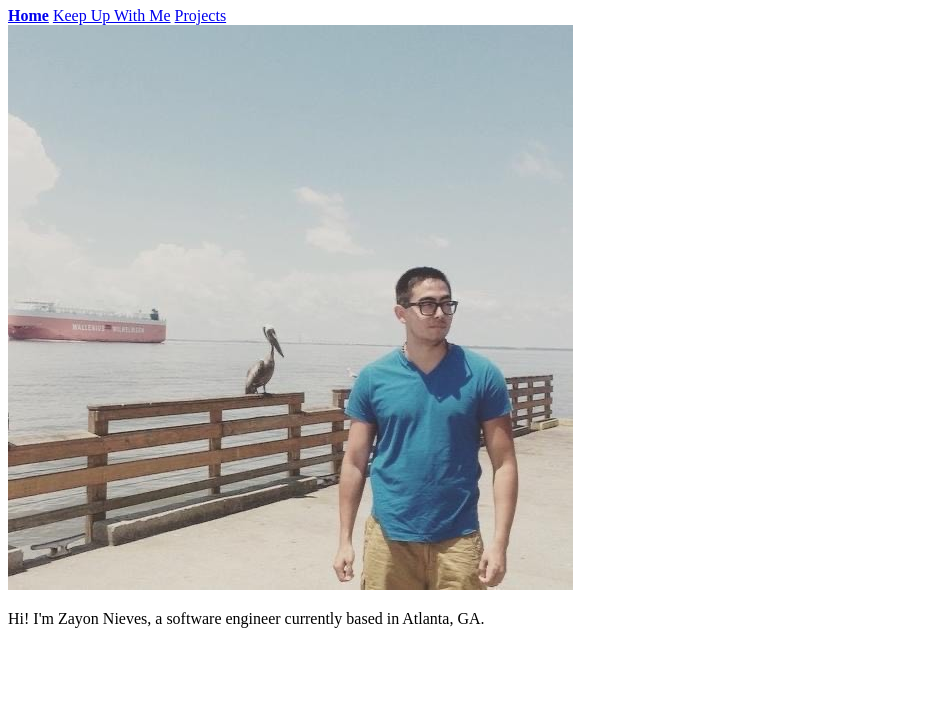
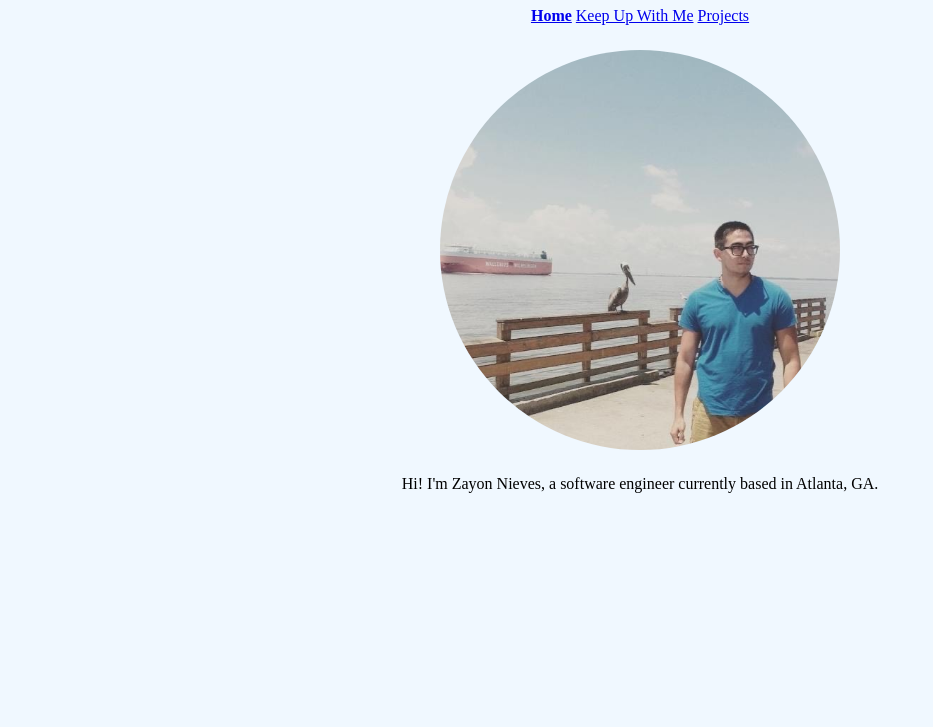
Before and after one commit to zznieves/my-server, a website: page public/index.html in a window 1280 px wide. Shown: the part 73-800 px from the top of the page, without its empty margins (0-933 px from the left). Drawn offline with Linux system fonts and the light colour scheme.

Commit message:
attempt to link CSS file to HTML file #2

```diff
--- a/index.html
+++ b/public/index.html
@@ -5,7 +5,7 @@
         <title>Zayon Nieves</title>
 
         <!-- Link to stylesheet -->
-        <link href="./style.css" />
+        <link href="./style.css" type="text/css" rel="stylesheet" />
     </head>
     <body>
 
--- a/server.js
+++ b/server.js
@@ -18,6 +18,9 @@ app.listen(PORT, () => {
     console.log('Success! Server is now running.');
 });
 
+
+app.use(express.static('public'));
+
 // route to GET request for homepage
 app.get('/', (req, res, next) => {
 
```
Also changed, not shown: public/img/profilePic.jpg (renamed from img/profilePic.jpg), public/style.css (renamed from style.css).
